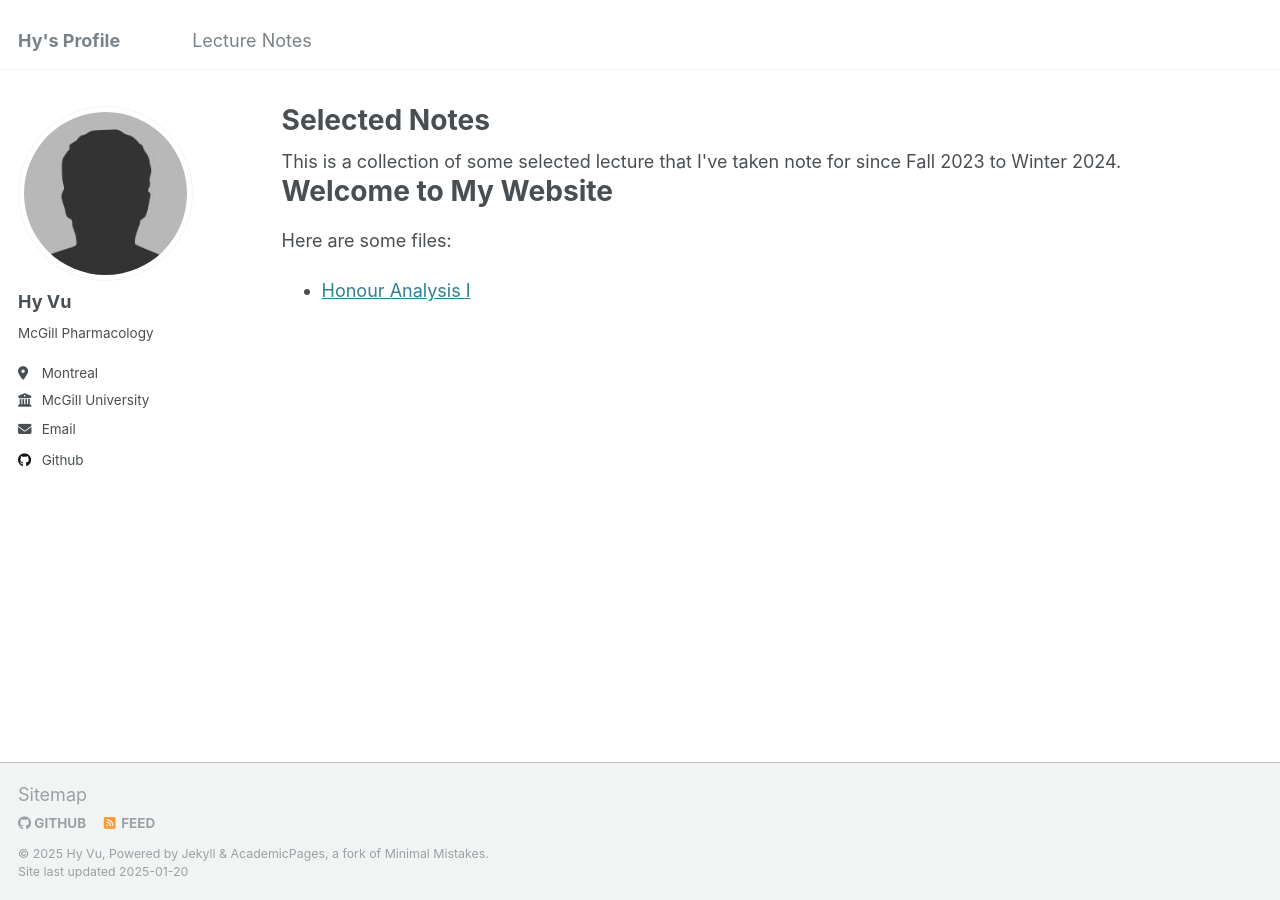
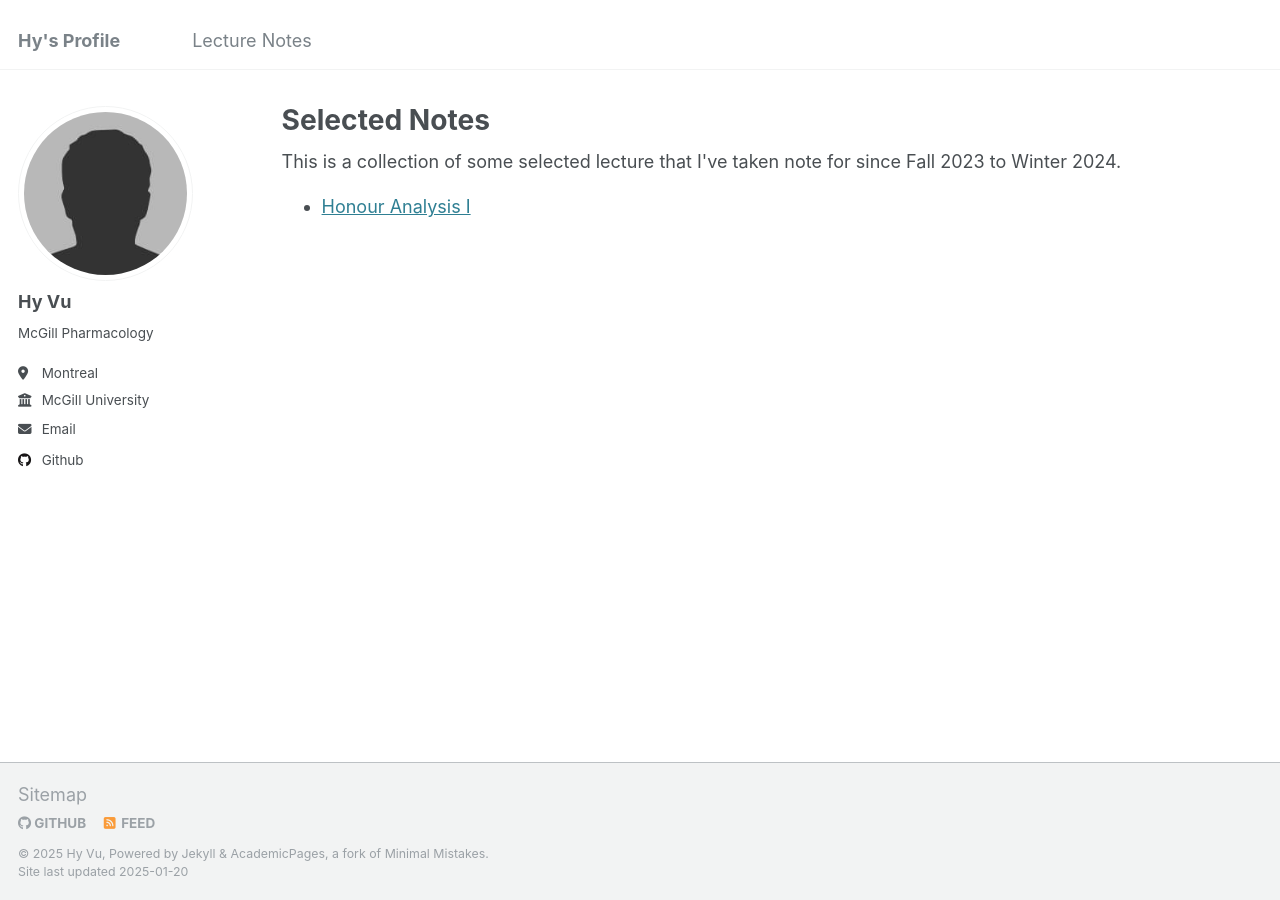
Before and after one commit to Hy-Vu/Hy-Vu.github.io, a Jekyll site: the page built from _pages/lecture-notes.html, in a window 1280 px wide. Built offline with Jekyll 4.4.1, drawn with Linux system fonts in a browser that asks for light colours.

Commit message:
Update lecture-notes.html

```diff
--- a/_pages/lecture-notes.html
+++ b/_pages/lecture-notes.html
@@ -10,38 +10,8 @@
 <!DOCTYPE html>
 <html>
 <body>
-    <h1>Welcome to My Website</h1>
-    <p>Here are some files:</p>
     <ul>
         <li><a href="https://Hy-Vu.github.io/PDFs/U2S1_Honour_Analysis_I (2).pdf" target="_blank">Honour Analysis I</a></li>
     </ul>
 </body>
 </html>
-
-
-{% if site.author.googlescholar %}
-  <div class="wordwrap">You can also find my articles on <a href="{{site.author.googlescholar}}">my Google Scholar profile</a>.</div>
-{% endif %}
-
-{% include base_path %}
-
-<!-- New style rendering if publication categories are defined -->
-{% if site.publication_category %}
-  {% for category in site.publication_category  %}
-    {% assign title_shown = false %}
-    {% for post in site.publications reversed %}
-      {% if post.category != category[0] %}
-        {% continue %}
-      {% endif %}
-      {% unless title_shown %}
-        <h2>{{ category[1].title }}</h2><hr />
-        {% assign title_shown = true %}
-      {% endunless %}
-      {% include archive-single.html %}
-    {% endfor %}
-  {% endfor %}
-{% else %}
-  {% for post in site.publications reversed %}
-    {% include archive-single.html %}
-  {% endfor %}
-{% endif %}
```
